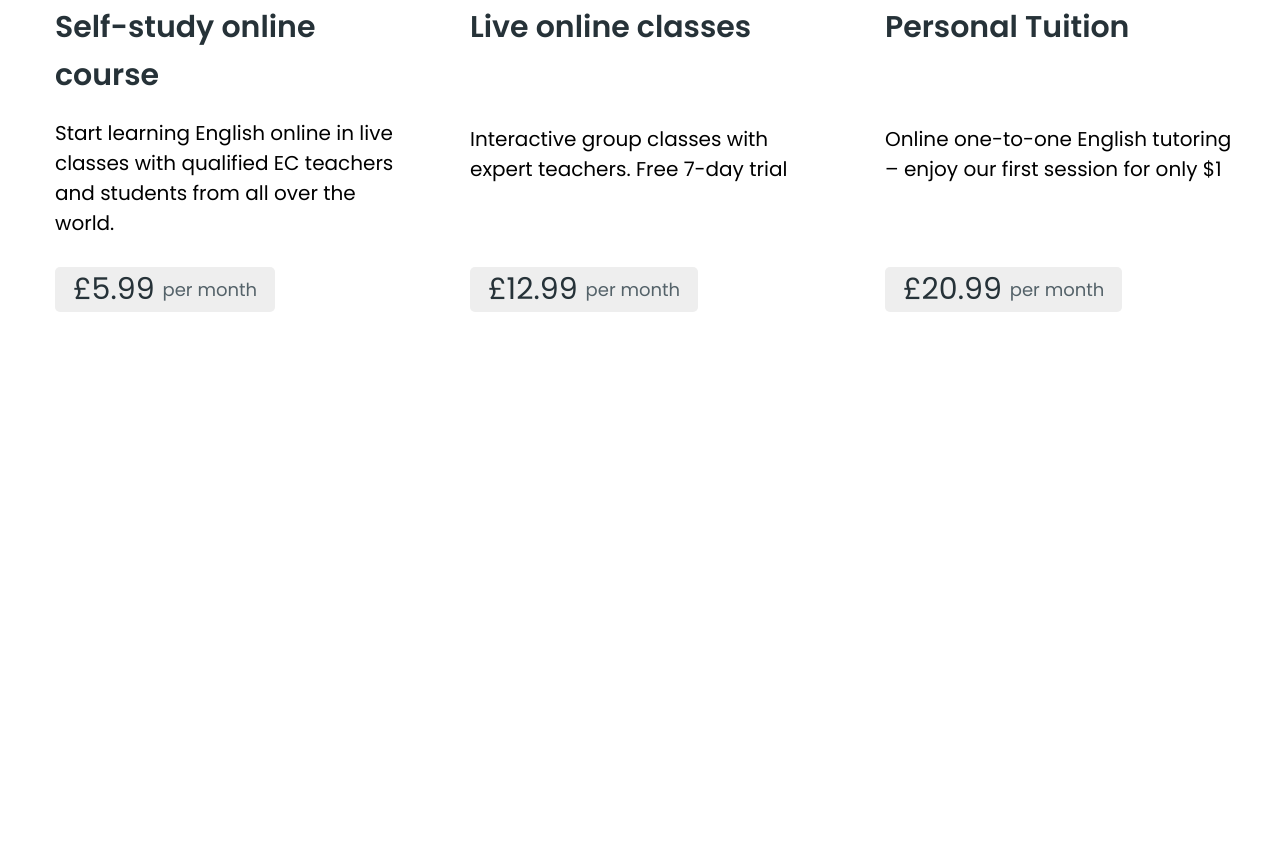
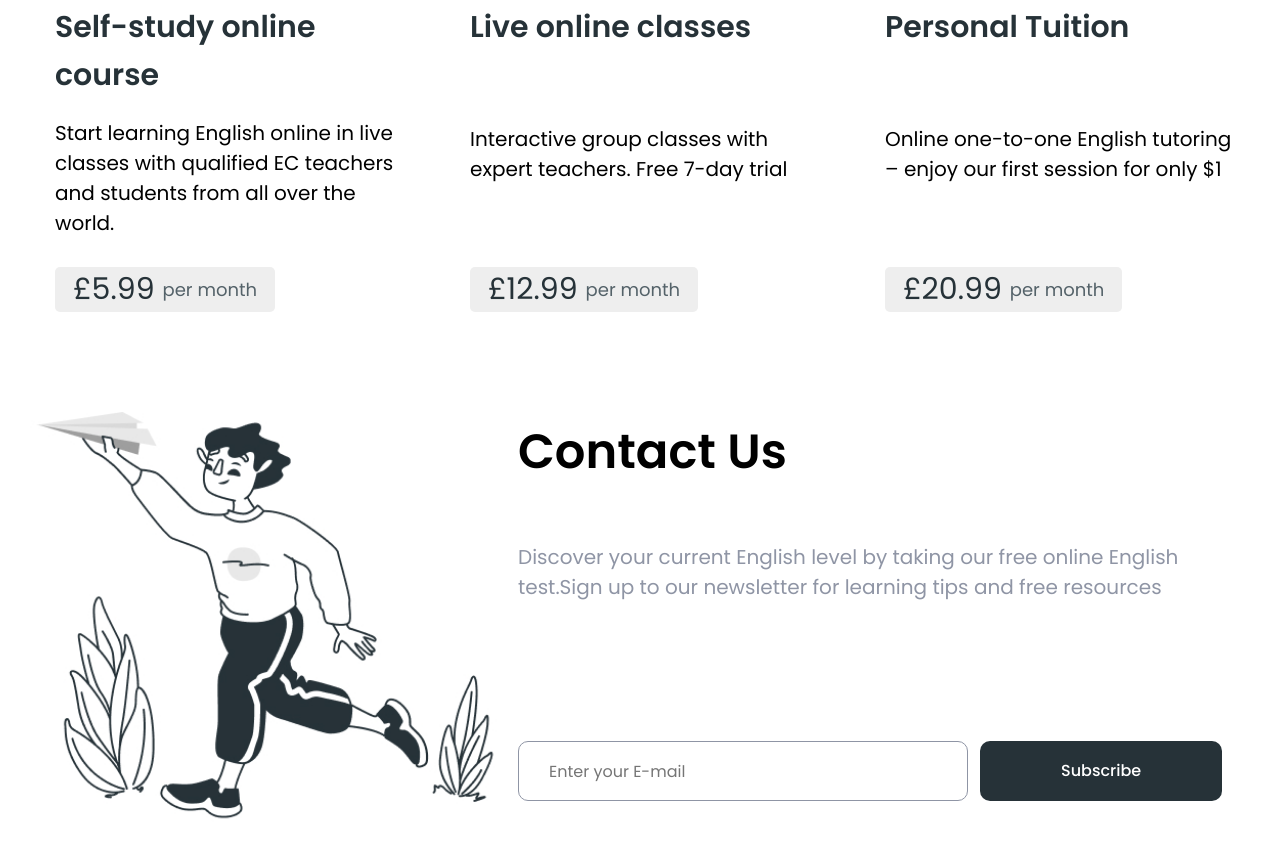
Before and after one commit to nurbolot143/Britlex, a plain HTML site: page index.html in a window 1280 px wide. Shown: the part 1840-2691 px from the top of the page. Before the commit the page ends 2252 px from the top, so only its background shows below. Drawn offline with Linux system fonts and the light colour scheme.

Commit message:
finished contact section

```diff
--- a/index.html
+++ b/index.html
@@ -154,6 +154,29 @@
       </div>
     </section>
 
+    <section class="contact">
+      <div class="container">
+        <div class="contact__wrapper">
+          <div class="contact__img">
+            <img src="img/contact__img.jpg" alt="contact image" />
+          </div>
+
+          <h2 class="contact__title title">contact us</h2>
+
+          <p class="contact__text text">
+            Discover your current English level by taking our free online
+            English test.Sign up to our newsletter for learning tips and free
+            resources
+          </p>
+
+          <form class="contact__form">
+            <input type="text" name="email" placeholder="Enter your E-mail" />
+            <button type="submit">Subscribe</button>
+          </form>
+        </div>
+      </div>
+    </section>
+
     <script src="js/index.js"></script>
   </body>
 </html>
--- /dev/null
+++ b/scss/components/_contact.scss
@@ -0,0 +1,119 @@
+@import "../media";
+@import "../vars";
+
+.contact {
+  &__wrapper {
+    display: grid;
+    grid-template-columns: repeat((5, 1fr));
+    grid-template-rows: repeat(auto-fit, (4, 1fr));
+
+    @include media(575) {
+      display: flex;
+      justify-content: center;
+      flex-wrap: wrap;
+      text-align: center;
+    }
+  }
+
+  &__img {
+    grid-area: 1 / 1 / 5 / 3;
+    display: flex;
+    justify-content: center;
+    align-items: center;
+    overflow: hidden;
+
+    img {
+      width: 100%;
+      height: 100%;
+      object-fit: contain;
+    }
+  }
+
+  &__title {
+    grid-area: 1/3/2/6;
+
+    @include media(575) {
+      order: -1;
+      margin-bottom: 80px;
+    }
+  }
+
+  &__body {
+  }
+
+  &__text {
+    grid-area: 2/3/4/6;
+    font-weight: 400;
+    font-size: 20px;
+    line-height: 30px;
+    margin-bottom: 40px;
+
+    @include media(992) {
+      font-size: 16px;
+      line-height: 24px;
+    }
+
+    @include media(767) {
+      font-size: 14px;
+      line-height: 21px;
+    }
+  }
+
+  &__form {
+    grid-area: 4/3/5/6;
+    display: flex;
+    @include media(500) {
+      flex-wrap: wrap;
+    }
+
+    input {
+      height: 60px;
+      padding-left: 30px;
+      flex: 0 1 450px;
+      border: 1px solid $main-color;
+      border-radius: 10px;
+      font-weight: 400;
+      font-size: 16px;
+      line-height: 24px;
+      margin-right: 12px;
+
+      @include media(767) {
+        height: 50px;
+      }
+
+      @include media(575) {
+        flex: 1 1 auto;
+      }
+
+      @include media(575) {
+        flex: 1 1 auto;
+        margin-right: 0;
+        margin-bottom: 17px;
+      }
+    }
+
+    button {
+      height: 60px;
+      padding: 0 81px;
+      border-radius: 10px;
+      font-style: normal;
+      font-weight: 500;
+      font-size: 16px;
+      line-height: 24px;
+      color: $light;
+      background: $accent-color;
+
+      @include media(992) {
+        padding: 0 56px;
+      }
+
+      @include media(767) {
+        height: 50px;
+      }
+
+      @include media(575) {
+        flex: 1 1 auto;
+      }
+    }
+  }
+}
--- a/scss/main.scss
+++ b/scss/main.scss
@@ -4,3 +4,4 @@
 @import "./components/intro";
 @import "./components/about";
 @import "./components/pricing";
+@import "./components/contact";
```
Also changed, not shown: css/main.min.css, img/contact__img.jpg (added).
